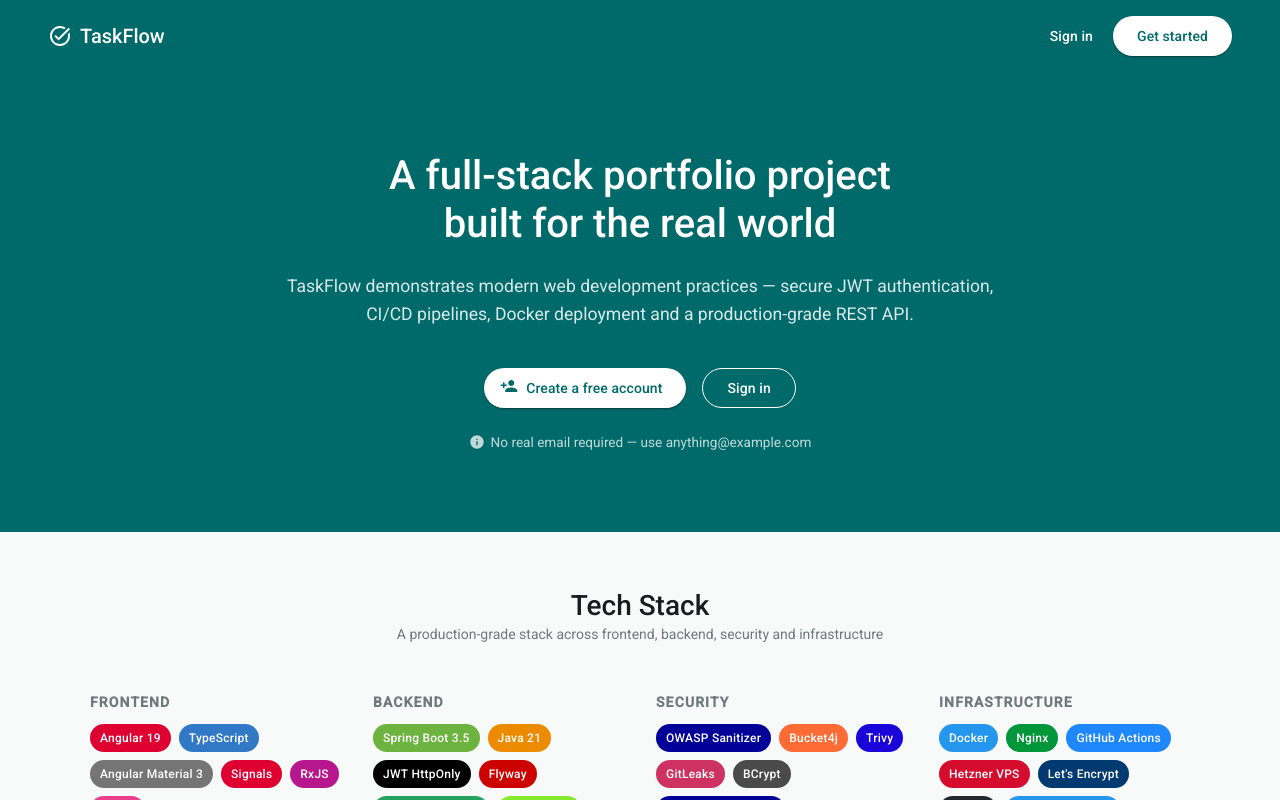
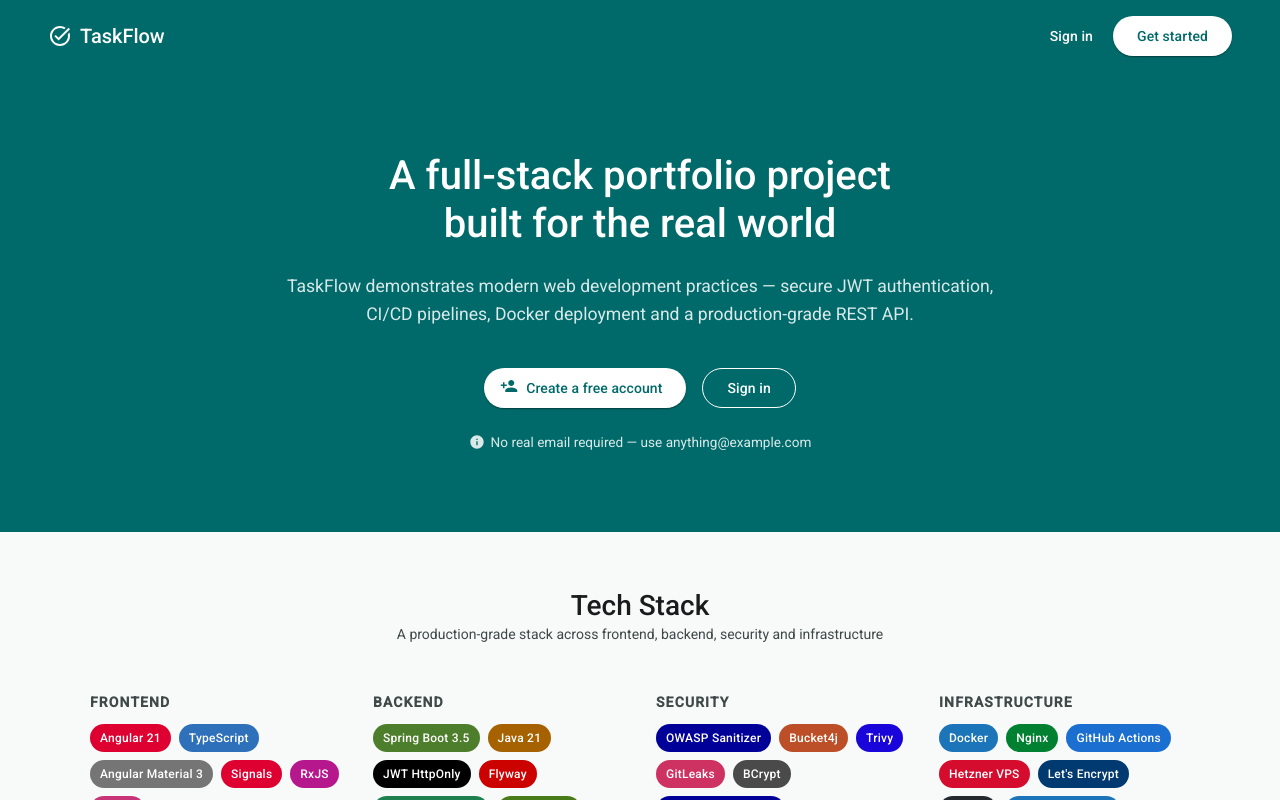
Before and after one commit to mehdi-rochereau/taskflow-ui, an Angular app: page / in a window 1280 px wide. Built offline with nearby package versions, Linux system fonts and the light colour scheme; no server answers.

Commit message:
fix: raise colour contrast and correct the stale stack labels

```diff
--- a/src/app/features/landing/landing.component.scss
+++ b/src/app/features/landing/landing.component.scss
@@ -101,7 +101,7 @@
     justify-content: center;
     gap: 6px;
     font-size: 0.85rem;
-    opacity: 0.75;
+    opacity: 0.85;
     margin: 0;
 
     mat-icon {
@@ -131,7 +131,7 @@
 
 .section-subtitle {
   text-align: center;
-  color: var(--mat-sys-outline);
+  color: var(--mat-sys-on-surface-variant);
   margin: 0 0 48px;
 }
 
@@ -148,7 +148,7 @@
     font-weight: 600;
     text-transform: uppercase;
     letter-spacing: 0.08em;
-    color: var(--mat-sys-outline);
+    color: var(--mat-sys-on-surface-variant);
     margin: 0 0 12px;
   }
 }
@@ -196,7 +196,7 @@
   p {
     margin: 0;
     font-size: 0.875rem;
-    color: var(--mat-sys-outline);
+    color: var(--mat-sys-on-surface-variant);
     line-height: 1.6;
   }
 }
@@ -229,7 +229,7 @@
 
 .try-text {
   p {
-    color: var(--mat-sys-outline);
+    color: var(--mat-sys-on-surface-variant);
     margin: 0 0 24px;
   }
 }
@@ -310,7 +310,7 @@
   font-weight: 600;
   text-transform: uppercase;
   letter-spacing: 0.06em;
-  color: var(--mat-sys-outline);
+  color: var(--mat-sys-on-surface-variant);
   margin: 0;
 }
 
--- a/src/app/features/landing/landing.component.ts
+++ b/src/app/features/landing/landing.component.ts
@@ -98,50 +98,56 @@ export class LandingComponent implements OnInit {
       icon: 'api',
       title: 'REST API',
       description:
-        'Spring Boot 3.5 REST API with Springdoc OpenAPI, Swagger UI, Redoc, Flyway migrations and 80%+ test coverage.',
+        'Spring Boot 3.5 REST API with Springdoc OpenAPI, Swagger UI, Redoc, Flyway migrations and 95% test coverage.',
     },
   ];
 
   /**
    * Tech stack grouped by category — displayed as colored badges in the stack section.
    * Each entry contains a label and a brand color for the badge background.
+   *
+   * Every colour is a darkened variant of the official brand colour, chosen so
+   * that white text reaches the 4.5:1 ratio WCAG AA requires under 18px. The
+   * hue is preserved: the three channels are scaled by the same factor, which
+   * moves the lightness without shifting the colour. Adding an entry means
+   * checking its contrast, there is no longer any runtime safeguard.
    */
   readonly stack: Record<string, { label: string; color: string }[]> = {
     Frontend: [
-      { label: 'Angular 19', color: '#DD0031' },
-      { label: 'TypeScript', color: '#3178C6' },
+      { label: 'Angular 21', color: '#DD0031' },
+      { label: 'TypeScript', color: '#2E70BA' },
       { label: 'Angular Material 3', color: '#757575' },
       { label: 'Signals', color: '#DD0031' },
       { label: 'RxJS', color: '#B7178C' },
-      { label: 'Redoc', color: '#E83E8C' },
+      { label: 'Redoc', color: '#C73578' },
     ],
     Backend: [
-      { label: 'Spring Boot 3.5', color: '#6DB33F' },
-      { label: 'Java 21', color: '#ED8B00' },
+      { label: 'Spring Boot 3.5', color: '#4D7E2C' },
+      { label: 'Java 21', color: '#A66100' },
       { label: 'JWT HttpOnly', color: '#000000' },
       { label: 'Flyway', color: '#CC0200' },
-      { label: 'JUnit 5 / Mockito', color: '#25A162' },
-      { label: 'Swagger UI', color: '#85EA2D' },
+      { label: 'JUnit 5 / Mockito', color: '#1E804E' },
+      { label: 'Swagger UI', color: '#477C18' },
       { label: 'Gradle', color: '#02303A' },
-      { label: 'Codecov', color: '#F01F7A' },
+      { label: 'Codecov', color: '#D41B6C' },
     ],
     Security: [
       { label: 'OWASP Sanitizer', color: '#000099' },
-      { label: 'Bucket4j', color: '#FF6B35' },
+      { label: 'Bucket4j', color: '#BC4F27' },
       { label: 'Trivy', color: '#1904DA' },
       { label: 'GitLeaks', color: '#CE3262' },
       { label: 'BCrypt', color: '#4A4A4A' },
       { label: 'OWASP Dep. Check', color: '#000099' },
     ],
     Infrastructure: [
-      { label: 'Docker', color: '#2496ED' },
-      { label: 'Nginx', color: '#009639' },
-      { label: 'GitHub Actions', color: '#2088FF' },
+      { label: 'Docker', color: '#1C75B9' },
+      { label: 'Nginx', color: '#008131' },
+      { label: 'GitHub Actions', color: '#1A6FD0' },
       { label: 'Hetzner VPS', color: '#D50C2D' },
       { label: "Let's Encrypt", color: '#003A70' },
       { label: 'ghcr.io', color: '#24292E' },
-      { label: 'Docker Compose', color: '#2496ED' },
-      { label: 'UFW / Fail2ban', color: '#E95420' },
+      { label: 'Docker Compose', color: '#1C75B9' },
+      { label: 'UFW / Fail2ban', color: '#C3461B' },
     ],
   };
 
--- a/src/app/features/projects/project-header/project-header.component.scss
+++ b/src/app/features/projects/project-header/project-header.component.scss
@@ -22,7 +22,7 @@
   }
 
   .meta {
-    color: var(--mat-sys-outline);
+    color: var(--mat-sys-on-surface-variant);
     font-size: 14px;
     margin: 4px 0;
     line-height: 1.5;
--- a/src/app/features/projects/project-list/project-list.component.scss
+++ b/src/app/features/projects/project-list/project-list.component.scss
@@ -61,7 +61,7 @@
 
   p {
     margin: 0;
-    color: var(--mat-sys-outline);
+    color: var(--mat-sys-on-surface-variant);
   }
 }
 
@@ -122,7 +122,7 @@ mat-card-content {
   align-items: center;
   gap: 4px;
   font-size: 13px;
-  color: var(--mat-sys-outline);
+  color: var(--mat-sys-on-surface-variant);
 
   mat-icon {
     width: 16px;
--- a/src/app/features/projects/task-detail-dialog/task-detail-dialog.component.scss
+++ b/src/app/features/projects/task-detail-dialog/task-detail-dialog.component.scss
@@ -36,7 +36,7 @@
 
 .label {
   font-size: 12px;
-  color: var(--mat-sys-outline);
+  color: var(--mat-sys-on-surface-variant);
 }
 
 .description {
--- a/src/app/features/projects/task-table/task-table.component.scss
+++ b/src/app/features/projects/task-table/task-table.component.scss
@@ -30,7 +30,7 @@
 
   p {
     margin: 0;
-    color: var(--mat-sys-outline);
+    color: var(--mat-sys-on-surface-variant);
   }
 }
 
--- a/src/app/shared/components/not-found/not-found.component.scss
+++ b/src/app/shared/components/not-found/not-found.component.scss
@@ -13,7 +13,7 @@
   }
 
   p {
-    color: var(--mat-sys-outline);
+    color: var(--mat-sys-on-surface-variant);
     font-size: 18px;
   }
 }
--- a/src/app/shared/layout/footer/footer.component.scss
+++ b/src/app/shared/layout/footer/footer.component.scss
@@ -38,13 +38,13 @@
 
 .footer-label {
   font-size: 12px;
-  color: var(--mat-sys-outline);
+  color: var(--mat-sys-on-surface-variant);
   margin-right: 4px;
 }
 
 .footer-center {
   font-size: 12px;
-  color: var(--mat-sys-outline);
+  color: var(--mat-sys-on-surface-variant);
   text-align: center;
   flex: 1;
 }
--- a/src/app/shared/layout/layout.component.scss
+++ b/src/app/shared/layout/layout.component.scss
@@ -96,7 +96,7 @@ mat-toolbar {
 
 .menu-email {
   font-size: 12px;
-  color: var(--mat-sys-outline);
+  color: var(--mat-sys-on-surface-variant);
   white-space: nowrap;
   overflow: hidden;
   text-overflow: ellipsis;
```
